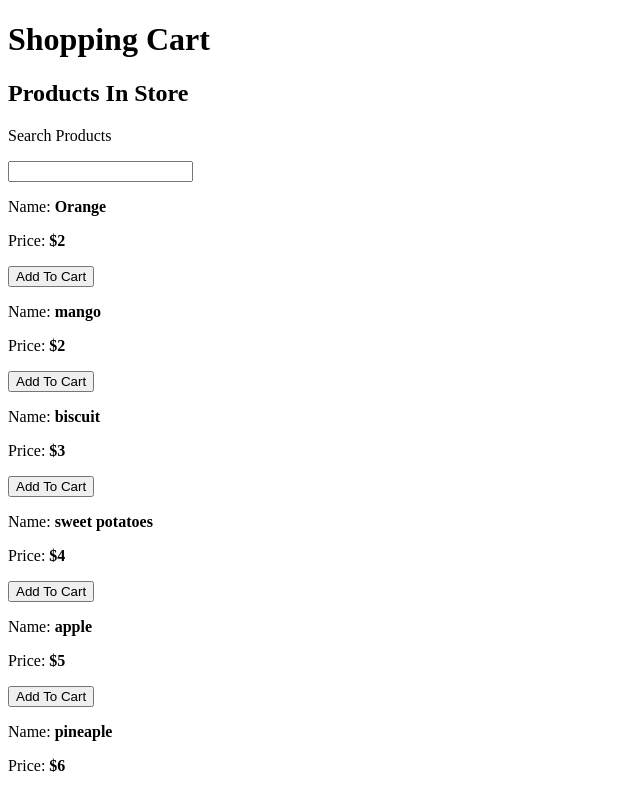
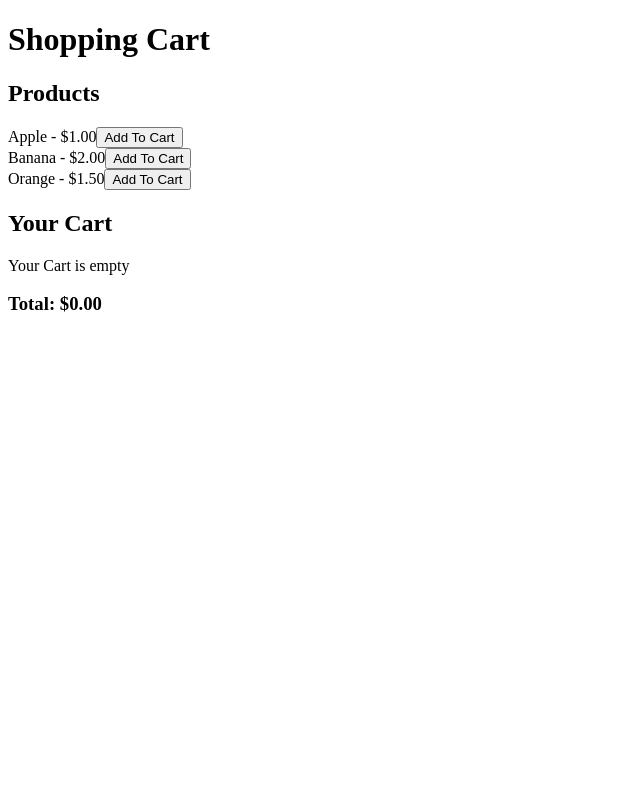
Before and after one commit to nietiene/React-Projects, a React (Vite) app: page / in a window 1280 px wide. Shown: the top 789 px of the page, without its empty margins (0-640 px from the left). Built offline with nearby package versions, Linux system fonts and the light colour scheme.

Commit message:
React js project

```diff
--- a/src/App.jsx
+++ b/src/App.jsx
@@ -2,7 +2,7 @@
 // import Shopping from "./Shopping-Cart/Shopping"
 // import LoginForm from "./Login-Form-Show-And-Hide-Errors/LogniForm"
 // import SocialMedia from "./Liking Post/like"
-// import ShoppingCart from "./Adding-Product-To-Cart/Product"
+import ShoppingCart from "./Adding-Product-To-Cart/Product"
 // import LiveSearch from "./Live-Search/liveSearch"
 // import Main from "./Hover Cards/MainFile"
 // import Main from "./Hover Cards/HoverCard-Without-CSS/Main"
@@ -15,7 +15,7 @@
 // import Key_Activation from "./DropDown Menus/Key Activation/key_activation"
 // import Dropdown from "./DropDown Menus/Another-Dropdown/dropdown"
 // import WPM from "./WPM Counter/WPM"
-import ShoppingCart from "./Shopping-Cart-from-scratch/shoppingCart"
+// import ShoppingCart from "./Shopping-Cart-from-scratch/shoppingCart"
 function App() {
   return (
     <>
@@ -23,7 +23,7 @@ function App() {
      {/* <Shopping/> */}
      {/* <LoginForm/> */}
      {/* <SocialMedia  /> */}
-     {/* <ShoppingCart/> */}
+     <ShoppingCart/>
      {/* <LiveSearch/> */}
      {/* <Main/> */}
      {/* <Main /> */}
@@ -36,7 +36,7 @@ function App() {
      {/* <Key_Activation/> */}
      {/* <Dropdown /> */}
      {/* <WPM/> */}
-     <ShoppingCart/>
+     {/* <ShoppingCart/> */}
     </>
   )
 }
```
